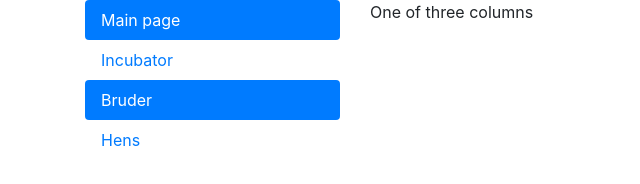
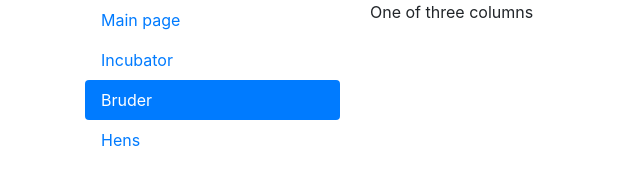
Before and after one commit to AngborTim/Project0, a plain HTML site: page bruder.html in a window 1280 px wide. Shown: the whole page, without its empty margins (0-640 px from the left). Drawn offline with nearby package versions, Linux system fonts and the light colour scheme.

Commit message:
all nav good

```diff
--- a/bruder.html
+++ b/bruder.html
@@ -10,7 +10,7 @@
 				<div class="col-3">
  <ul class="nav flex-column  nav-pills">
   <li class="nav-item ">
-    <a class="nav-link active" href="index.html">Main page</a>
+    <a class="nav-link" href="index.html">Main page</a>
   </li>
   <li class="nav-item">
     <a class="nav-link" href="incubator.html">Incubator</a>
```
Also changed, not shown: hens.html (+1 -1 lines).
